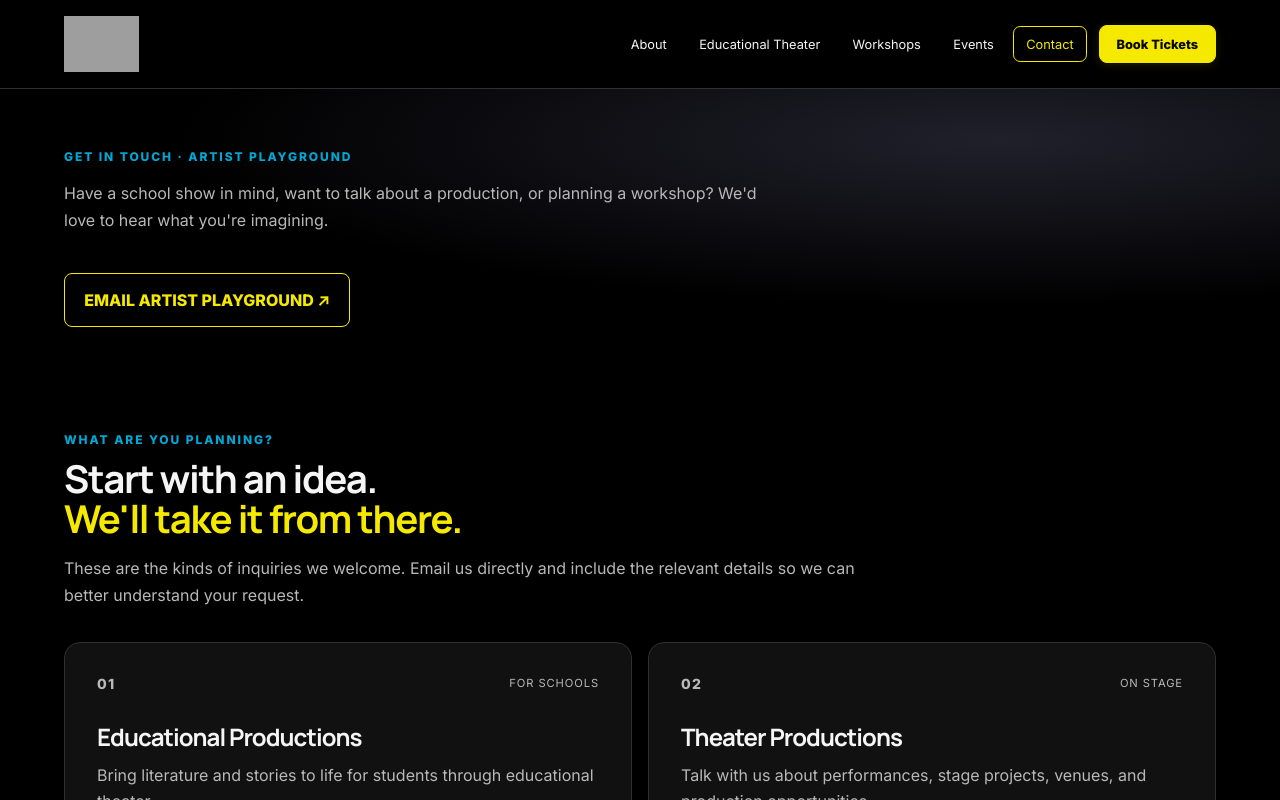
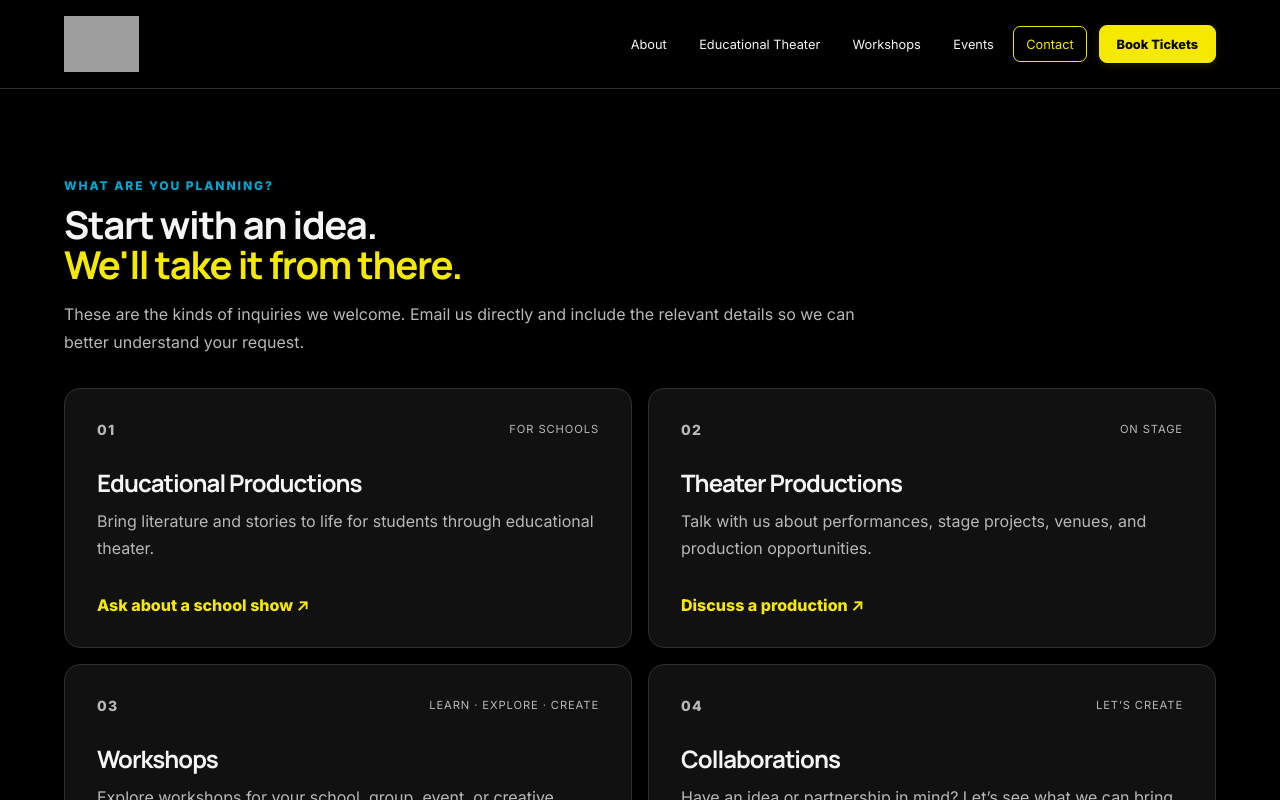
Before and after one commit to web2table/artistplayground, a Next.js app: page /contact in a window 1280 px wide. Shown: the top 800 px of the page. Built offline with nearby package versions, Linux system fonts and the light colour scheme; no server answers; grey boxes are pictures that could not be loaded.

Commit message:
Remove duplicate contact intro hero

```diff
--- a/src/app/contact/page.tsx
+++ b/src/app/contact/page.tsx
@@ -3,7 +3,6 @@
 const inquiryTypes=[{number:'01',title:'Educational Productions',tag:'FOR SCHOOLS',text:'Bring literature and stories to life for students through educational theater.',link:'Ask about a school show'},{number:'02',title:'Theater Productions',tag:'ON STAGE',text:'Talk with us about performances, stage projects, venues, and production opportunities.',link:'Discuss a production'},{number:'03',title:'Workshops',tag:'LEARN · EXPLORE · CREATE',text:'Explore workshops for your school, group, event, or creative community.',link:'Plan a workshop'},{number:'04',title:'Collaborations',tag:'LET’S CREATE',text:'Have an idea or partnership in mind? Let’s see what we can bring to life together.',link:'Start a collaboration'}];
 const email='artistplayground2025.marketing@gmail.com';
 export default function ContactPage(){return <div className="ap-page ap-page-contact">
-<section className="hero"><p className="eyebrow">GET IN TOUCH · ARTIST PLAYGROUND</p><p className="lead">Have a school show in mind, want to talk about a production, or planning a workshop? We&apos;d love to hear what you&apos;re imagining.</p><a className="hero-cta" href={`mailto:${email}`}>EMAIL ARTIST PLAYGROUND ↗</a></section>
 <section className="inquiries"><div className="heading"><p className="eyebrow">WHAT ARE YOU PLANNING?</p><h2>Start with an idea.<br/><span>We&apos;ll take it from there.</span></h2><p>These are the kinds of inquiries we welcome. Email us directly and include the relevant details so we can better understand your request.</p></div><div className="cards">{inquiryTypes.map(item=><article className="card" key={item.number}><div className="top"><span className="number">{item.number}</span><span className="tag">{item.tag}</span></div><h3>{item.title}</h3><p>{item.text}</p><a href={`mailto:${email}?subject=${encodeURIComponent(item.title)}`}>{item.link} ↗</a></article>)}</div></section>
 
 </div>}
```
